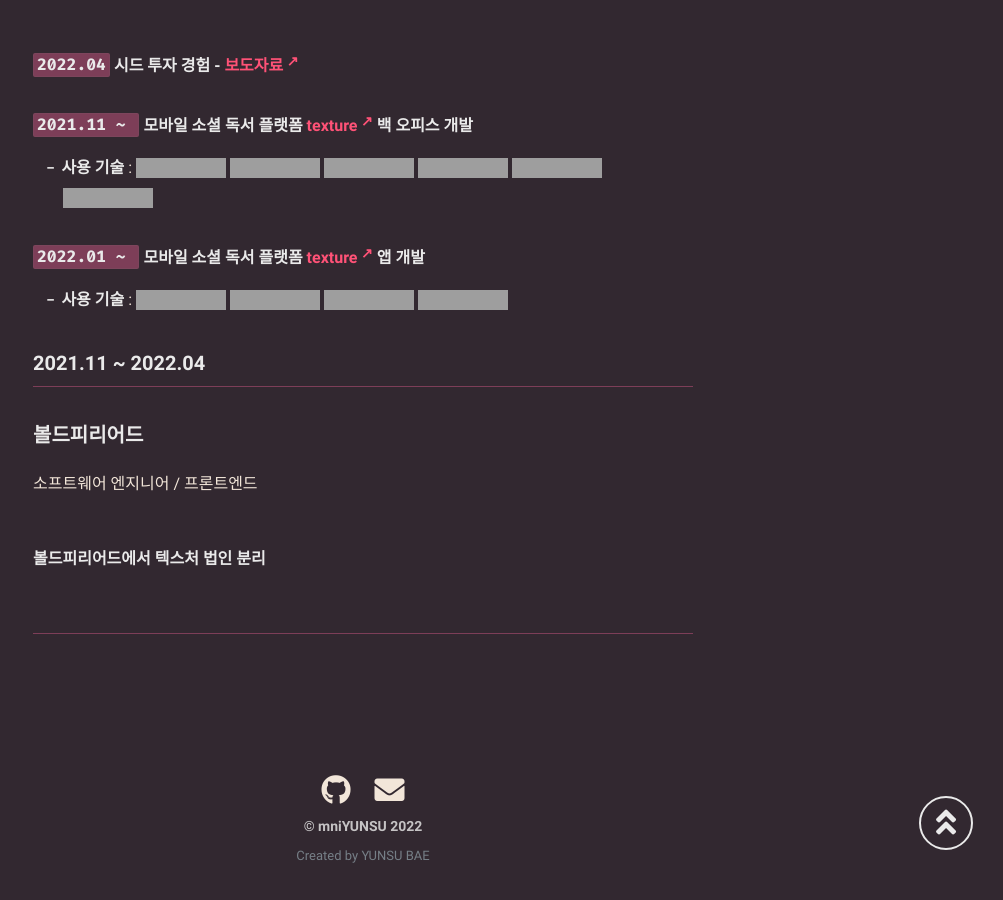
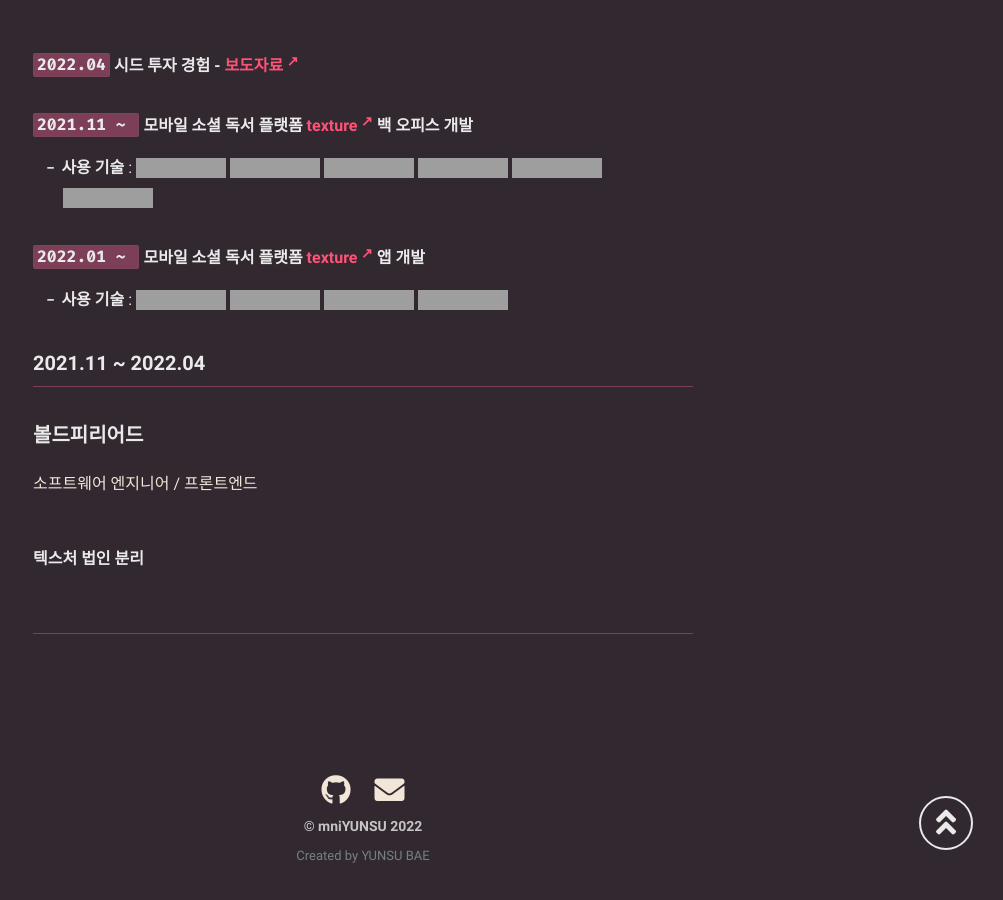
Before and after one commit to mniYUNSU/mniYUNSU.github.io, a Jekyll site: the page built from about.md, in a window 1280 px wide and 900 px high, scrolled down 1514 px. Shown: the whole window, without its empty margins (277-1280 px from the left). Built offline with Jekyll 4.4.1, drawn with Linux system fonts in a browser that asks for light colours; grey boxes are pictures that could not be loaded.

Commit message:
edit about

```diff
--- a/about.md
+++ b/about.md
@@ -71,7 +71,7 @@ comments: false
 
 소프트웨어 엔지니어 / 프론트엔드
 
-##### 볼드피리어드에서 텍스처 법인 분리
+##### 텍스처 법인 분리
 
 <br>
 
```
Also changed, not shown: 1 other file.
